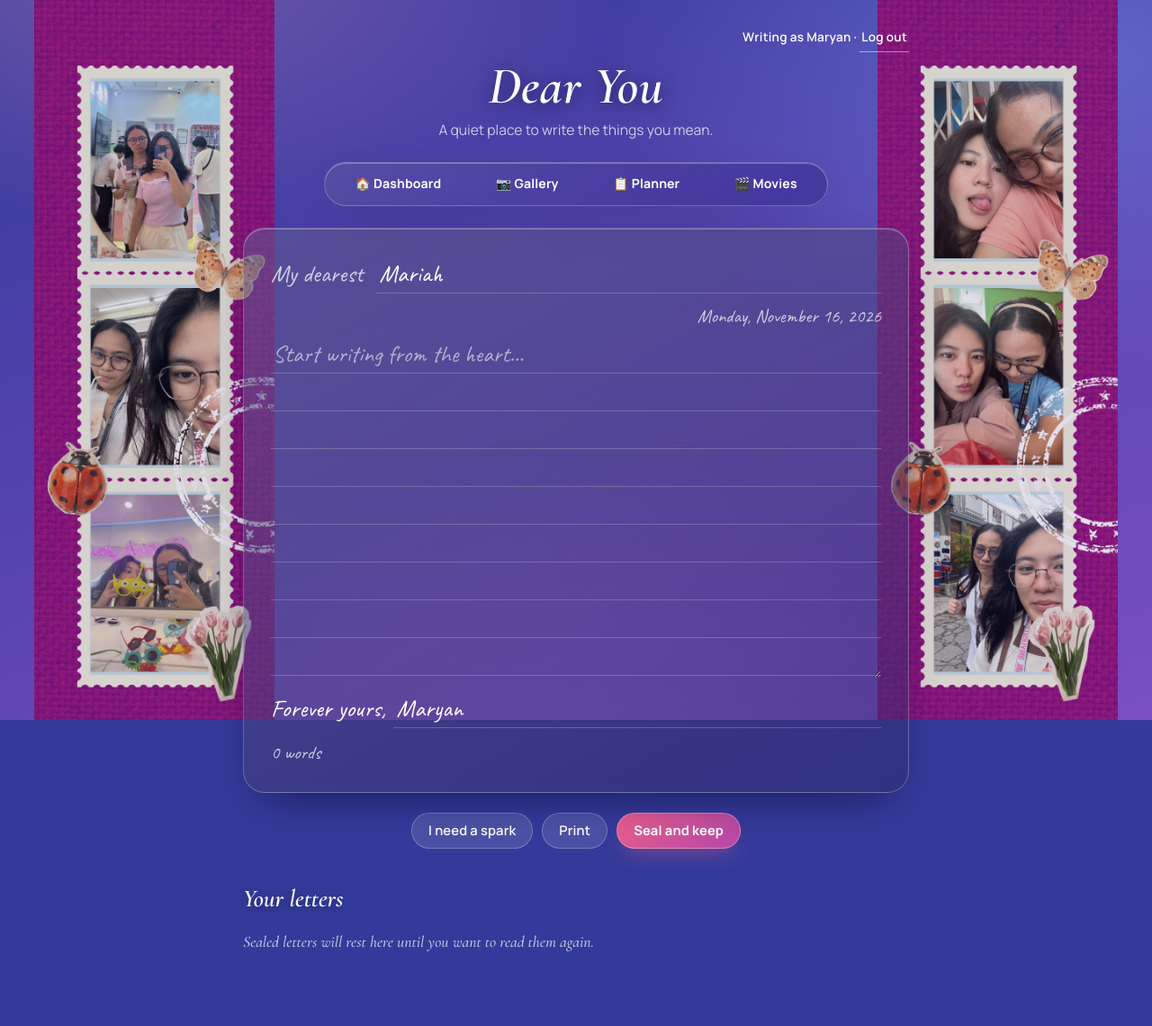
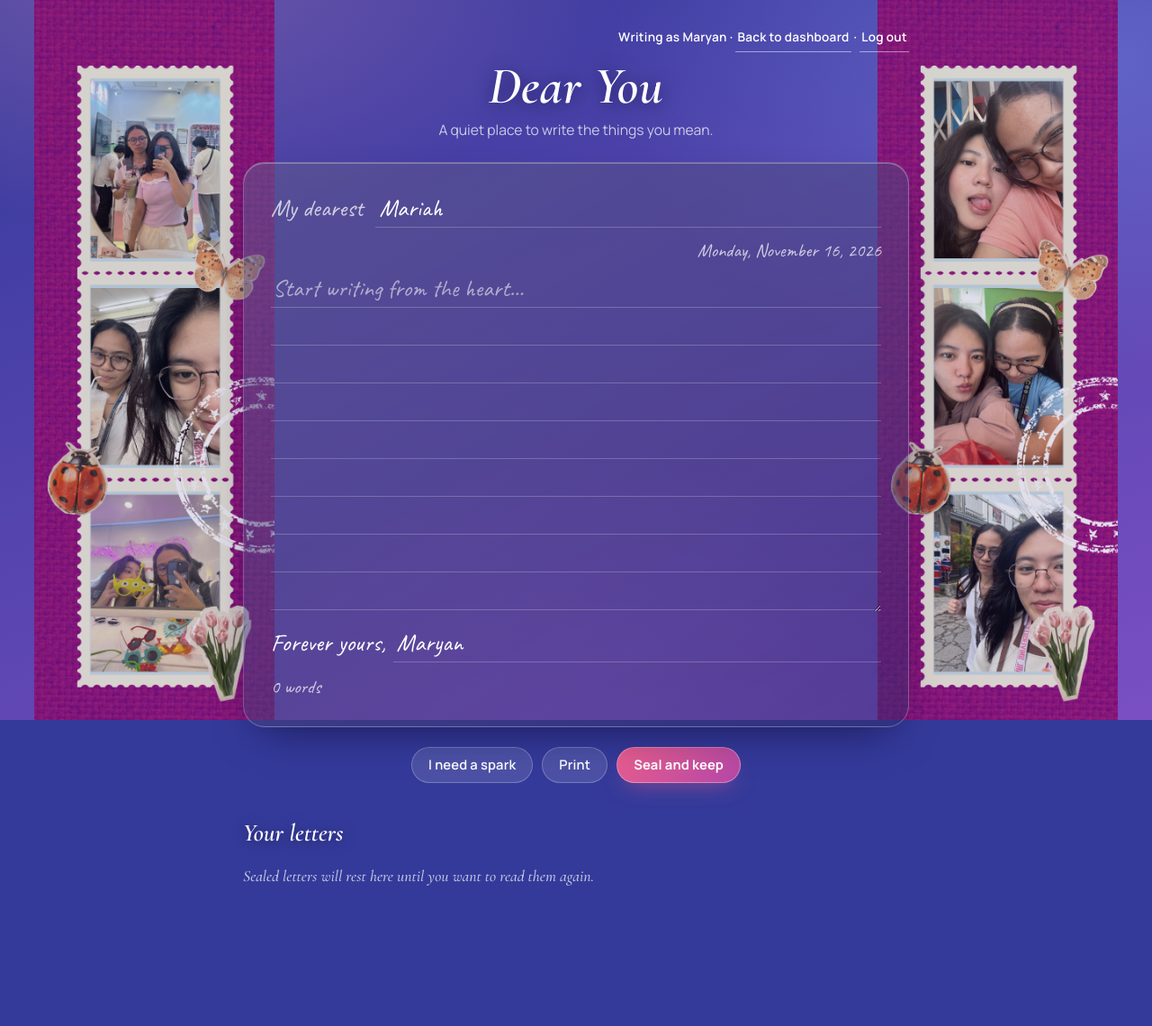
Before and after one commit to Mstar2-d/For-my-Baby, a Flask app: page /letters in a window 1280 px wide. Shown: the whole page at 90% size. After the commit the page ends 984 px from the top, so only its background shows below. Run offline with Flask 3, Linux system fonts and the light colour scheme; the visitor is signed in with stand-in values (Sample User, id 1); data that the repository does not hold is empty; some libraries are stand-ins or nearby versions.

Commit message:
update layout

```diff
--- a/templates/index.html
+++ b/templates/index.html
@@ -10,24 +10,9 @@
 </head>
 <body>
 <main>
-  <p class="who">Writing as {{ me }} · <a href="{{ url_for('logout') }}">Log out</a></p>
+  <p class="who">Writing as {{ me }} · <a href="{{ url_for('schedule_page') }}">Back to dashboard</a> · <a href="{{ url_for('logout') }}">Log out</a></p>
   <h1>Dear You</h1>
   <p class="sub">A quiet place to write the things you mean.</p>
-
-  <nav class="nav" aria-label="Sections">
-    <form method="get" action="{{ url_for('schedule_page') }}">
-      <button type="submit" class="primary">🏠 Dashboard</button>
-    </form>
-    <form method="get" action="{{ url_for('gallery') }}">
-      <button type="submit" class="primary">📷 Gallery</button>
-    </form>
-    <form method="get" action="{{ url_for('planner_page') }}">
-      <button type="submit" class="primary">📋 Planner</button>
-    </form>
-    <form method="get" action="{{ url_for('movies_page') }}">
-      <button type="submit" class="primary">🎬 Movies</button>
-    </form>
-  </nav>
 
   <form method="post" action="{{ url_for('save_letter') }}">
     <input type="hidden" name="id" value="{{ letter['id'] }}">
```
Also changed, not shown: templates/read.html (+1 -16 lines).
